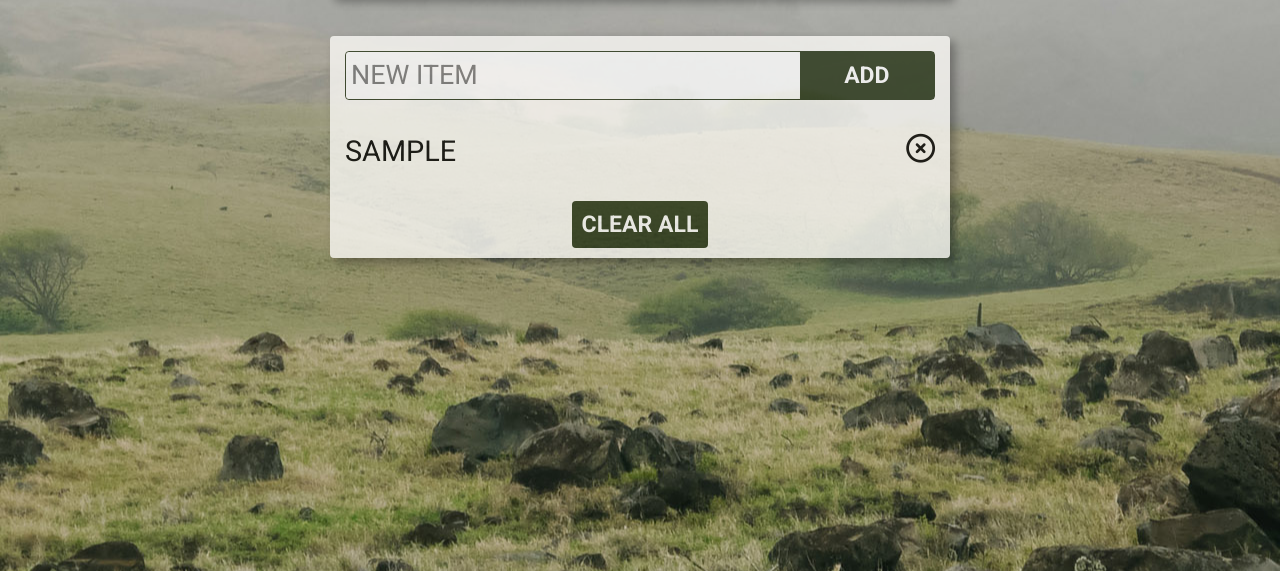
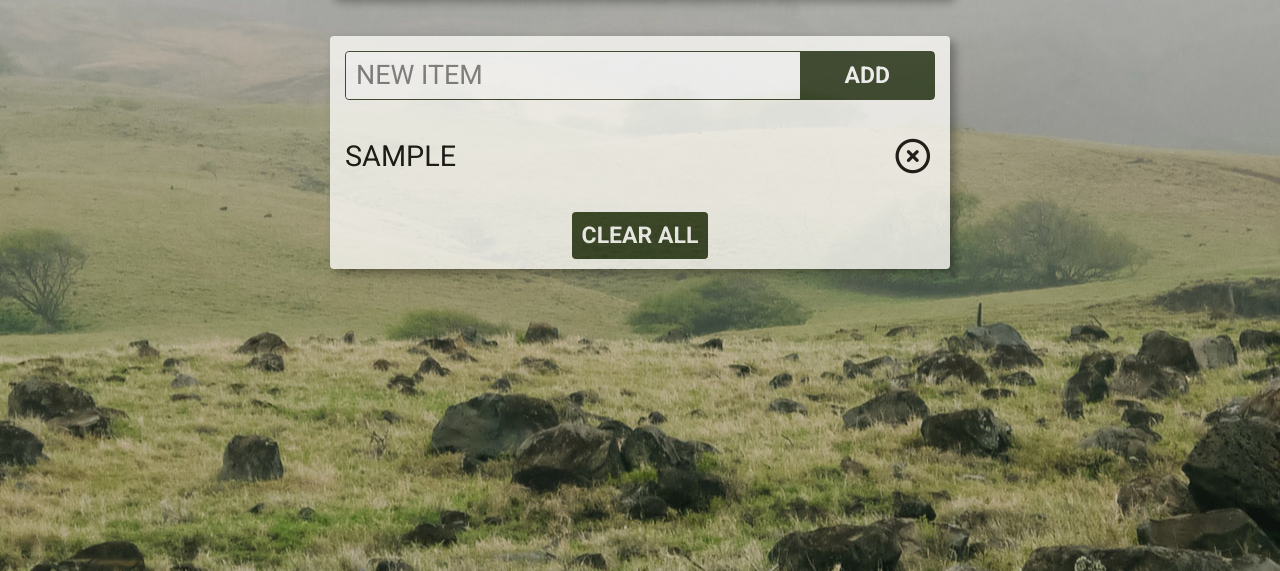
Before and after one commit to janebui/local-storage-list, a plain HTML site: page index.html in a window 1280 px wide. Both pictures are taken after typing "Sample" into the empty fields and a click on the button "ADD". Shown: the part 229-800 px from the top of the page. Drawn offline with Linux system fonts and the light colour scheme.

Commit message:
add padding

```diff
--- a/style.css
+++ b/style.css
@@ -36,7 +36,7 @@ form {
 input {
     font-family: 'Roboto', sans-serif;
     font-size: 1.4em;
-    padding: 5px;;
+    padding-left: 10px;
     text-transform: uppercase;
     box-shadow:none;
     border: none;
@@ -58,10 +58,13 @@ ul {
 li {
     display: flex;
     justify-content: space-between;
+    align-items: center;
 }
 
 .remove {
     cursor: pointer;
+    font-size: 1.2em;
+    margin: 5px;
 }
 
 .remove:hover {
```
